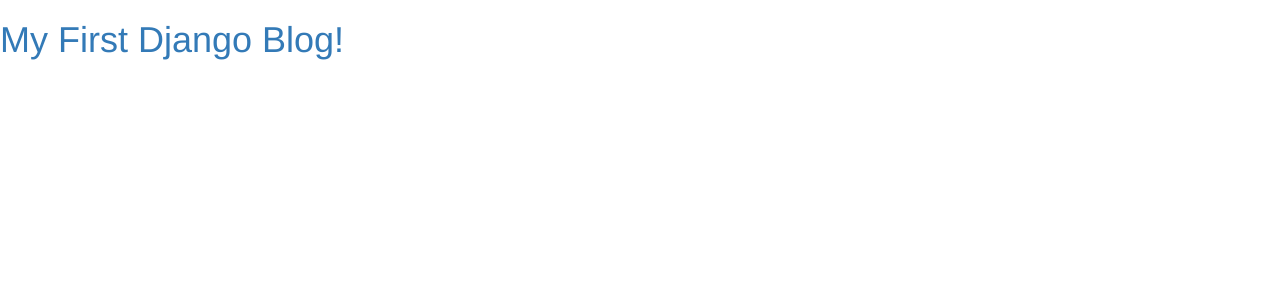
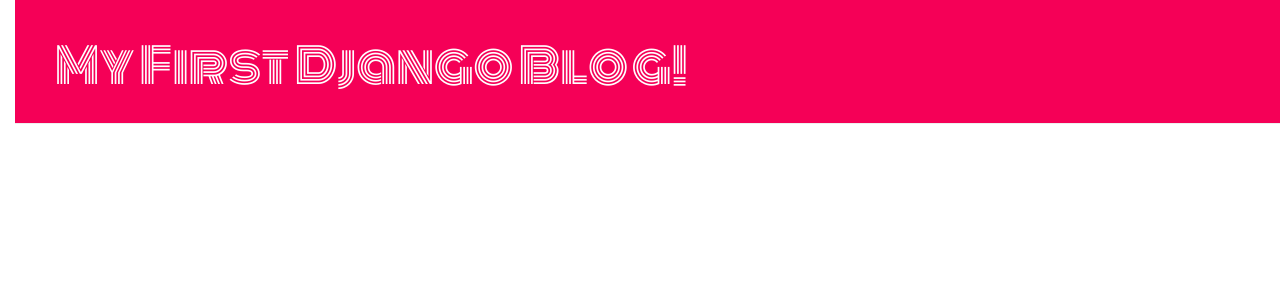
Before and after one commit to WHKcoderox/my-django-blog, a Django app: page / in a window 1280 px wide. Shown: the top 300 px of the page. Run offline with Django 3.2, Linux system fonts and the light colour scheme; data that the repository does not hold is empty; some libraries are stand-ins or nearby versions.

Commit message:
Added specific Post paths, UI changes

```diff
--- /dev/null
+++ b/blog/static/css/blog.css
@@ -0,0 +1,50 @@
+.page-header {
+    background-color: #F50057;
+    margin-top: 0;
+    padding: 20px 20px 20px 40px;
+}
+
+.page-header h1, .page-header h1 a, .page-header h1 a:visited, .page-header h1 a:active {
+    color: #ffffff;
+    font-size: 36pt;
+    text-decoration: none;
+}
+
+.content {
+    margin-left: 40px;
+}
+
+h1, h2, h3, h4 {
+    font-family: 'Monoton';
+}
+
+.date {
+    color: #828282;
+}
+
+.save {
+    float: right;
+}
+
+.post-form textarea, .post-form input {
+    width: 100%;
+}
+
+.top-menu, .top-menu:hover, .top-menu:visited {
+    color: #ffffff;
+    float: right;
+    font-size: 26pt;
+    margin-right: 20px;
+}
+
+.post {
+    margin-bottom: 70px;
+}
+
+.post h1 a, .post h1 a:visited {
+    color: #000000;
+}
+
+body {
+    padding-left: 15px;
+}
--- /dev/null
+++ b/blog/templates/blog/base.html
@@ -0,0 +1,26 @@
+{% load staticfiles %}
+
+<html>
+    <head>
+        <title>Django blog</title>
+        <link rel="stylesheet" href="//maxcdn.bootstrapcdn.com/bootstrap/3.2.0/css/bootstrap.min.css">
+        <link rel="stylesheet" href="//maxcdn.bootstrapcdn.com/bootstrap/3.2.0/css/bootstrap-theme.min.css">
+        <link href="https://fonts.googleapis.com/css?family=Monoton" rel="stylesheet">
+
+        <link rel="stylesheet" href="{% static 'css/blog.css' %}">
+
+    </head>
+    <body>
+        <div class="page-header">
+        <h1><a href="/">My First Django Blog!</a></h1>
+    </div>
+    <div class="content container">
+        <div class="row">
+            <div class="col-md-8">
+            {% block content %}
+            {% endblock %}
+            </div>
+        </div>
+    </div>
+    </body>
+</html>
--- a/blog/templates/blog/post_list.html
+++ b/blog/templates/blog/post_list.html
@@ -1,20 +1,13 @@
-<html>
-    <head>
-        <title>Django blog</title>
-        <link rel="stylesheet" href="//maxcdn.bootstrapcdn.com/bootstrap/3.2.0/css/bootstrap.min.css">
-        <link rel="stylesheet" href="//maxcdn.bootstrapcdn.com/bootstrap/3.2.0/css/bootstrap-theme.min.css">
-    </head>
-    <body>
-        <div>
-            <h1><a href="/">My First Django Blog!</a></h1>
+{% extends 'blog/base.html' %}
+
+{% block content %}
+    {% for post in posts %}
+        <div class="post">
+            <div class="date">
+                {{ post.published_date }}
+            </div>
+<h1><a href="{% url 'post_detail' pk=post.pk %}">{{ post.title }}</a></h1>
+            <p>{{ post.text|linebreaksbr }}</p>
         </div>
-
-        {% for post in posts %}
-            <div>
-                <p>published: {{ post.published_date }}</p>
-                <h1><a href="">{{ post.title }}</a></h1>
-                <p>{{ post.text|linebreaksbr }}</p>
-            </div>
-        {% endfor %}
-    </body>
-</html>
+    {% endfor %}
+{% endblock %}
--- a/blog/urls.py
+++ b/blog/urls.py
@@ -3,4 +3,5 @@ from . import views
 
 urlpatterns = [
     url(r'^$', views.post_list, name='post_list'),
+    url(r'^post/(?P<pk>\d+)/$', views.post_detail, name='post_detail'),
 ]
--- a/blog/views.py
+++ b/blog/views.py
@@ -1,9 +1,13 @@
-from django.shortcuts import render
 from django.utils import timezone
 from .models import Post
+from django.shortcuts import render, get_object_or_404
 
 # Create your views here.
 
 def post_list(request):
     posts = Post.objects.filter(published_date__lte=timezone.now()).order_by('published_date')
     return render(request, 'blog/post_list.html', {'posts': posts})
+
+def post_detail(request, pk):
+    post = get_object_or_404(Post, pk=pk)
+    return render(request, 'blog/post_detail.html', {'post': post})
```
Also changed, not shown: blog/templates/blog/post_detail.html (added, +13 -0 lines).
